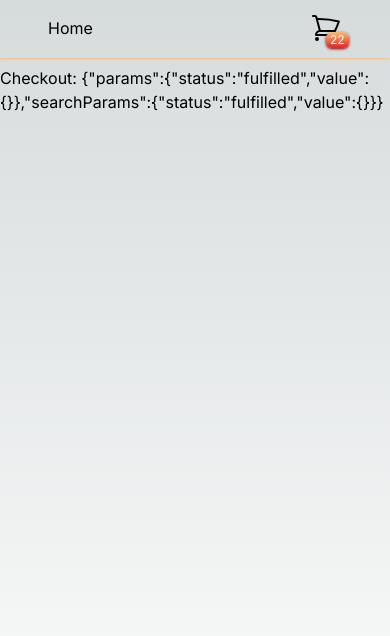
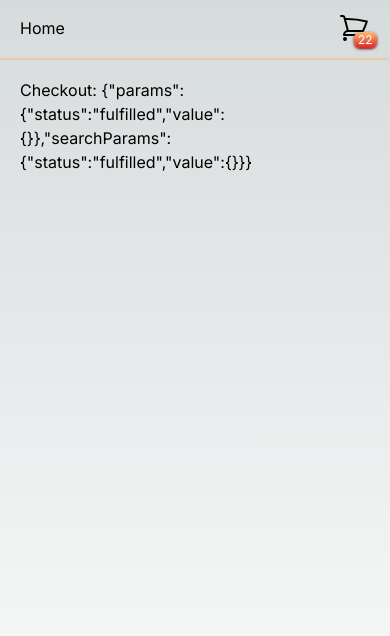
Before and after one commit to M4rYu5/web-dev-practice, a Next.js app in the folder src/store_front_react/: page /checkout in a window 390 px wide. Shown: the top 636 px of the page. Built offline with nearby package versions, Linux system fonts and the light colour scheme.

Commit message:
consolidated menu and content margins

```diff
--- a/src/store_front_react/app/layout.tsx
+++ b/src/store_front_react/app/layout.tsx
@@ -19,7 +19,9 @@ export default function RootLayout({
     <html lang="en" style={{ minHeight: "100%" }}>
       <body className={inter.className}>
         <SiteMenu />
-        {children}
+        <div className="container mx-auto mt-5 sm:px-12 px-5">
+          {children}
+        </div>
       </body>
     </html>
   );
--- a/src/store_front_react/components/SiteMenu.tsx
+++ b/src/store_front_react/components/SiteMenu.tsx
@@ -19,7 +19,7 @@ const hoverMenuClasses =
 export default function SiteMenu() {
   return (
     <div className="shadow-orange-300 shadow-sm mb-2">
-      <nav className="flex justify-between container mx-auto px-8">
+      <nav className="flex justify-between container mx-auto sm:px-8 px-1">
         <div className="flex">
           <a href="/" className={"pt-4 pl-4 pr-4 pb-2 mb-2" + hoverMenuClasses}>
             Home
```
